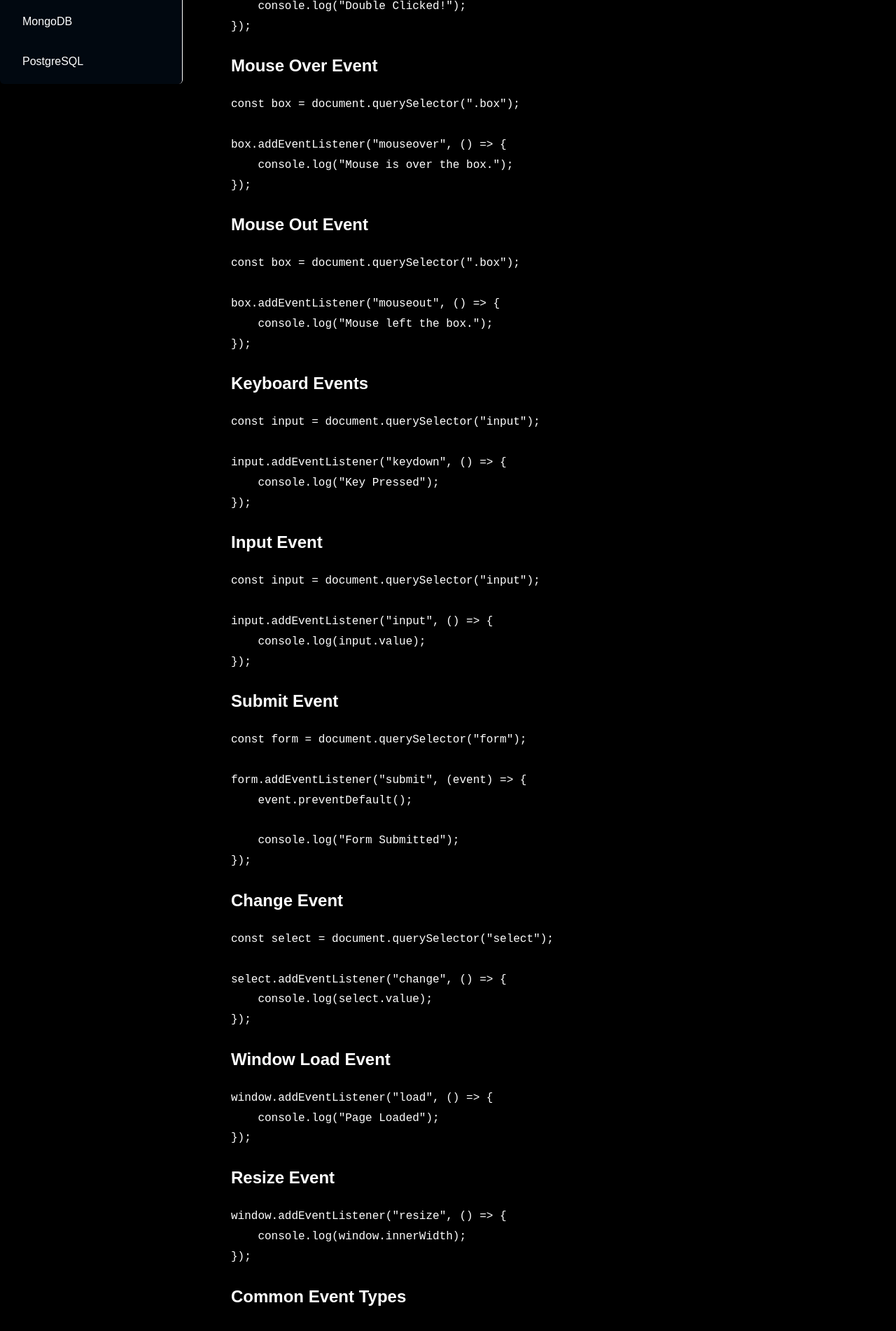
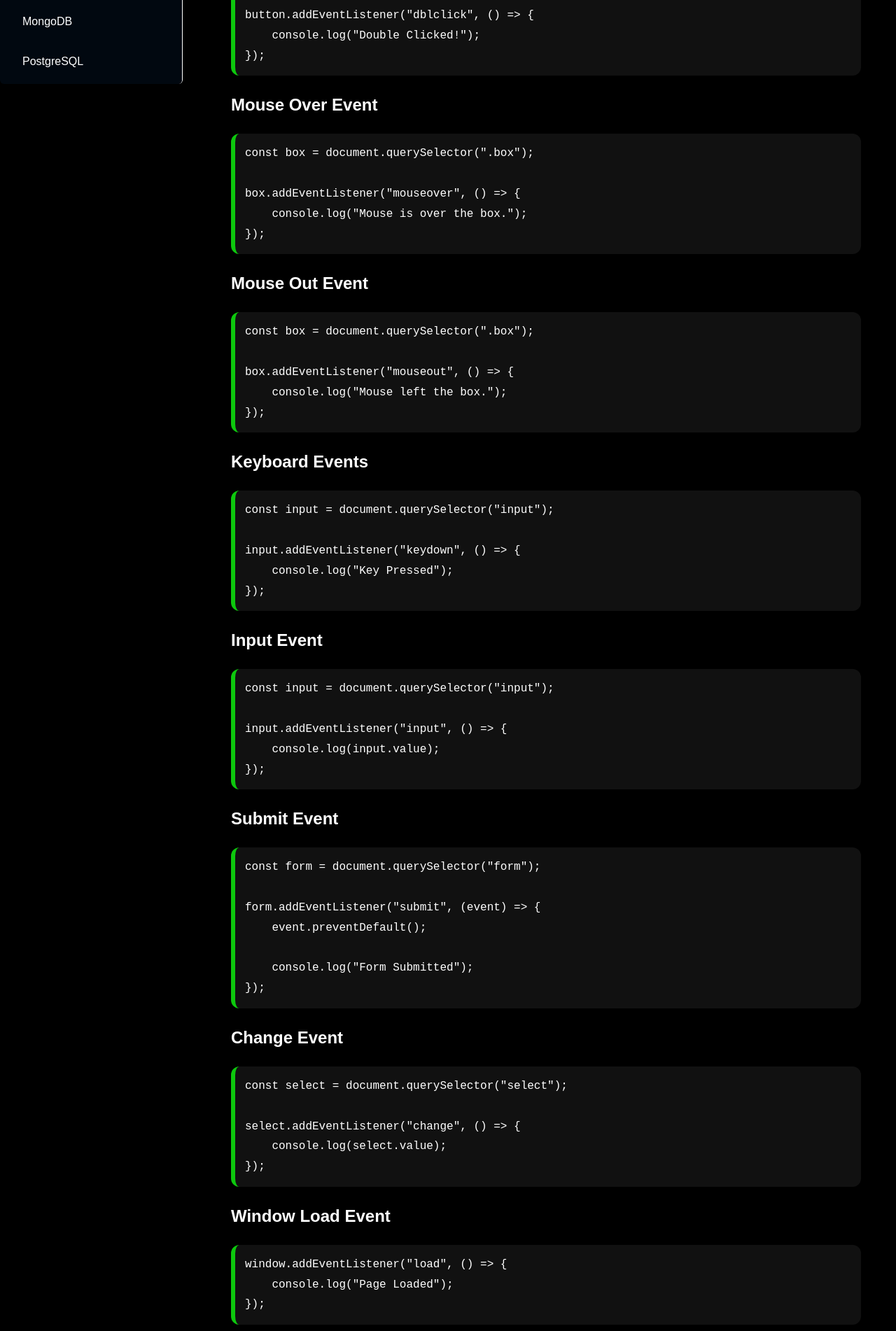
Before and after one commit to asmitbiswas/Project-Next-JS, a Next.js app in the folder app/: page /JavaScript/Events in a window 1280 px wide. Shown: the part 720-2622 px from the top of the page at 70% size. Built offline with nearby package versions, Linux system fonts and the light colour scheme.

Commit message:
change not-found page

```diff
--- a/app/app/(categories)/JavaScript/(JavaScriptTopics)/Events/page.tsx
+++ b/app/app/(categories)/JavaScript/(JavaScriptTopics)/Events/page.tsx
@@ -19,7 +19,16 @@ export default function Events() {
 
             <h2>Click Event</h2>
 
-      <pre>
+            <pre
+                style={{
+                    backgroundColor: "#111",
+                    padding: "14px",
+                    borderRadius: "12px",
+                    borderLeft: "6px solid rgb(13 200 13)",
+                    overflowX: "auto",
+                    // borderRadius: "12px"
+                }}
+            >
                 {`const button = document.querySelector("button");
 
 button.addEventListener("click", () => {
@@ -29,7 +38,15 @@ button.addEventListener("click", () => {
 
             <h2>Double Click Event</h2>
 
-      <pre>
+            <pre
+            style={{
+                    backgroundColor: "#111",
+                    padding: "14px",
+                    borderRadius: "12px",
+                    borderLeft: "6px solid rgb(13 200 13)",
+                    overflowX: "auto",
+                }}
+            >
                 {`const button = document.querySelector("button");
 
 button.addEventListener("dblclick", () => {
@@ -39,7 +56,15 @@ button.addEventListener("dblclick", () => {
 
             <h2>Mouse Over Event</h2>
 
-      <pre>
+            <pre
+                style={{
+                    backgroundColor: "#111",
+                    padding: "14px",
+                    borderRadius: "12px",
+                    borderLeft: "6px solid rgb(13 200 13)",
+                    overflowX: "auto",
+                }}
+            >
                 {`const box = document.querySelector(".box");
 
 box.addEventListener("mouseover", () => {
@@ -49,7 +74,15 @@ box.addEventListener("mouseover", () => {
 
             <h2>Mouse Out Event</h2>
 
-      <pre>
+            <pre
+                style={{
+                    backgroundColor: "#111",
+                    padding: "14px",
+                    borderRadius: "12px",
+                    borderLeft: "6px solid rgb(13 200 13)",
+                    overflowX: "auto",
+                }}
+            >
                 {`const box = document.querySelector(".box");
 
 box.addEventListener("mouseout", () => {
@@ -59,7 +92,15 @@ box.addEventListener("mouseout", () => {
 
             <h2>Keyboard Events</h2>
 
-      <pre>
+            <pre
+            style={{
+                    backgroundColor: "#111",
+                    padding: "14px",
+                    borderRadius: "12px",
+                    borderLeft: "6px solid rgb(13 200 13)",
+                    overflowX: "auto",
+                }}
+            >
                 {`const input = document.querySelector("input");
 
 input.addEventListener("keydown", () => {
@@ -69,7 +110,15 @@ input.addEventListener("keydown", () => {
 
             <h2>Input Event</h2>
 
-      <pre>
+            <pre
+                style={{
+                    backgroundColor: "#111",
+                    padding: "14px",
+                    borderRadius: "12px",
+                    borderLeft: "6px solid rgb(13 200 13)",
+                    overflowX: "auto",
+                }}
+            >
                 {`const input = document.querySelector("input");
 
 input.addEventListener("input", () => {
@@ -79,7 +128,15 @@ input.addEventListener("input", () => {
 
             <h2>Submit Event</h2>
 
-      <pre>
+            <pre
+            style={{
+                    backgroundColor: "#111",
+                    padding: "14px",
+                    borderRadius: "12px",
+                    borderLeft: "6px solid rgb(13 200 13)",
+                    overflowX: "auto",
+                }}
+            >
                 {`const form = document.querySelector("form");
 
 form.addEventListener("submit", (event) => {
@@ -91,7 +148,15 @@ form.addEventListener("submit", (event) => {
 
             <h2>Change Event</h2>
 
-      <pre>
+            <pre
+            style={{
+                    backgroundColor: "#111",
+                    padding: "14px",
+                    borderRadius: "12px",
+                    borderLeft: "6px solid rgb(13 200 13)",
+                    overflowX: "auto",
+                }}
+            >
                 {`const select = document.querySelector("select");
 
 select.addEventListener("change", () => {
@@ -101,7 +166,15 @@ select.addEventListener("change", () => {
 
             <h2>Window Load Event</h2>
 
-      <pre>
+            <pre
+            style={{
+                    backgroundColor: "#111",
+                    padding: "14px",
+                    borderRadius: "12px",
+                    borderLeft: "6px solid rgb(13 200 13)",
+                    overflowX: "auto",
+                }}
+            >
                 {`window.addEventListener("load", () => {
     console.log("Page Loaded");
 });`}
@@ -109,7 +182,16 @@ select.addEventListener("change", () => {
 
             <h2>Resize Event</h2>
 
-      <pre>
+            <pre
+                style={{
+                    backgroundColor: "#111",
+                    padding: "14px",
+                    borderRadius: "12px",
+                    borderLeft: "6px solid rgb(13 200 13)",
+                    overflowX: "auto",
+
+                }}
+            >
                 {`window.addEventListener("resize", () => {
     console.log(window.innerWidth);
 });`}
```
Also changed, not shown: app/app/not-found.tsx (+135 -45 lines). Lines whose indentation alone changed are shown as unchanged.
